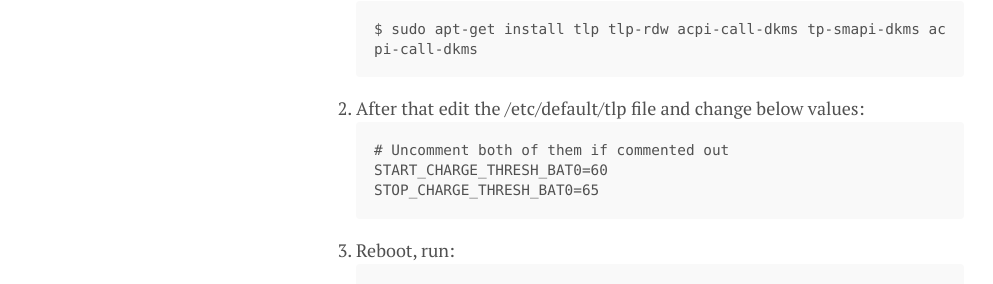
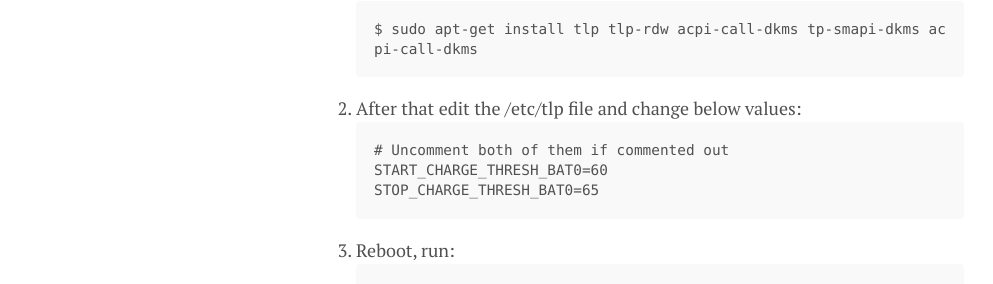
Before and after one commit to lgeurts/lgeurts.github.io, a Jekyll site: the page built from _posts/2021-10-15-ubuntu-setup-notes-for-x1-carbon-gen8.md, in a window 1280 px wide and 900 px high, scrolled down 6082 px. Shown: the part 164-448 px from the top of the window, without its empty margins (0-993 px from the left). Built offline with Jekyll 4.4.1, drawn with Linux system fonts in a browser that asks for light colours; nearby versions of some CDN libraries; comment, search, counter and statistics services are not loaded.

Commit message:
Update 2021-10-15-ubuntu-setup-notes-for-x1-carbon-gen8.md

````diff
--- a/_posts/2021-10-15-ubuntu-setup-notes-for-x1-carbon-gen8.md
+++ b/_posts/2021-10-15-ubuntu-setup-notes-for-x1-carbon-gen8.md
@@ -223,7 +223,7 @@ To achieve this for Linux based machines:
 ```
 $ sudo apt-get install tlp tlp-rdw acpi-call-dkms tp-smapi-dkms acpi-call-dkms
 ```
-2. After that edit the /etc/default/tlp file and change below values:
+2. After that edit the /etc/tlp file and change below values:
 ```
 # Uncomment both of them if commented out
 START_CHARGE_THRESH_BAT0=60
````
